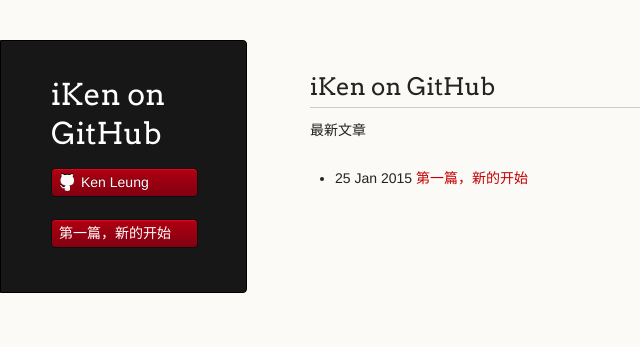
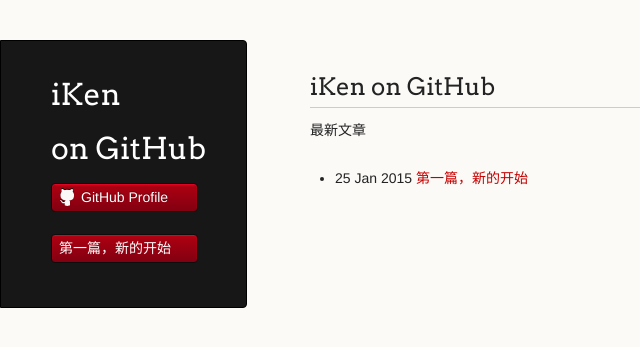
Before and after one commit to ikenbe/ikenbe.github.io, a Jekyll site: the page built from index.html, in a window 1280 px wide. Shown: the top 347 px of the page, without its empty margins (0-640 px from the left). Built offline with Jekyll 4.4.1, drawn with Linux system fonts in a browser that asks for light colours.

Commit message:
header update

```diff
--- a/_includes/header.html
+++ b/_includes/header.html
@@ -1,7 +1,8 @@
  <header>
-        <h1 class="header">iKen on GitHub</h1>
+        <h1 class="header"><a href="http://blog.iken.be">iKen</a></h1>
+        <h1 class="header">on GitHub</h1>
         <ul>
-          <li><a class="buttons github" href="https://github.com/ikenbe">Ken Leung</a></li>
+          <li><a class="buttons github" href="https://github.com/ikenbe">GitHub Profile</a></li>
         </ul>
         <ul>
 {% for post in site.posts %}
```
